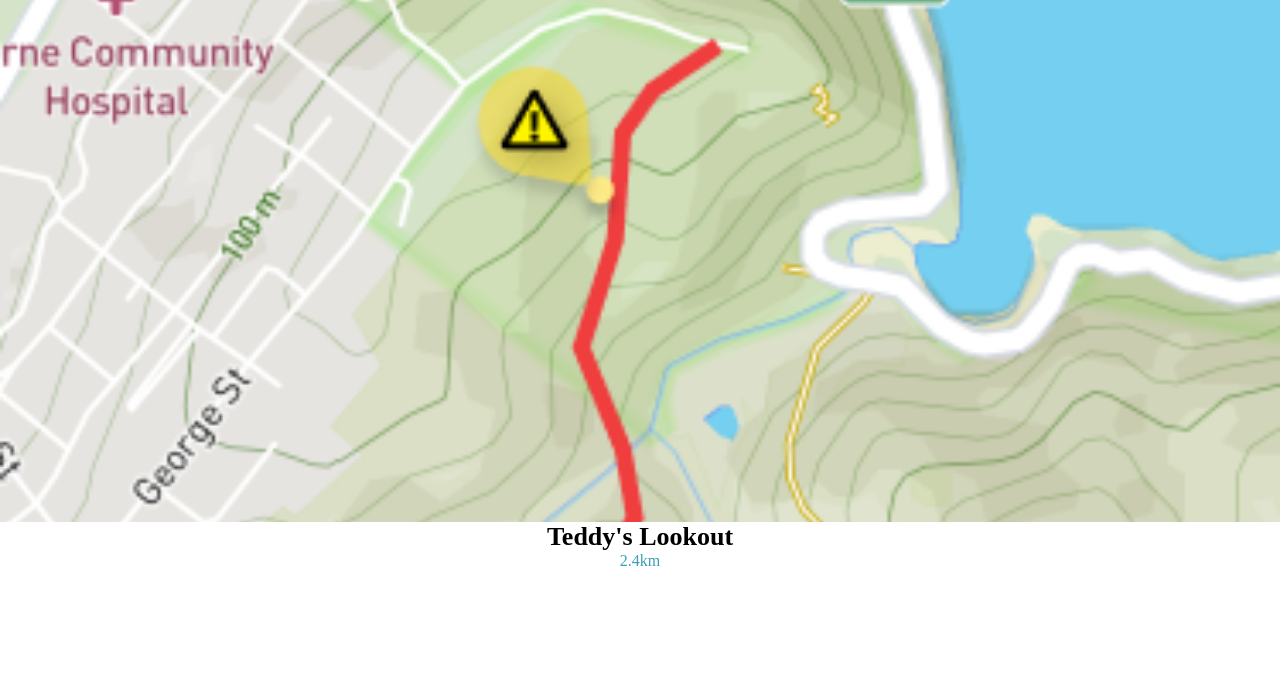
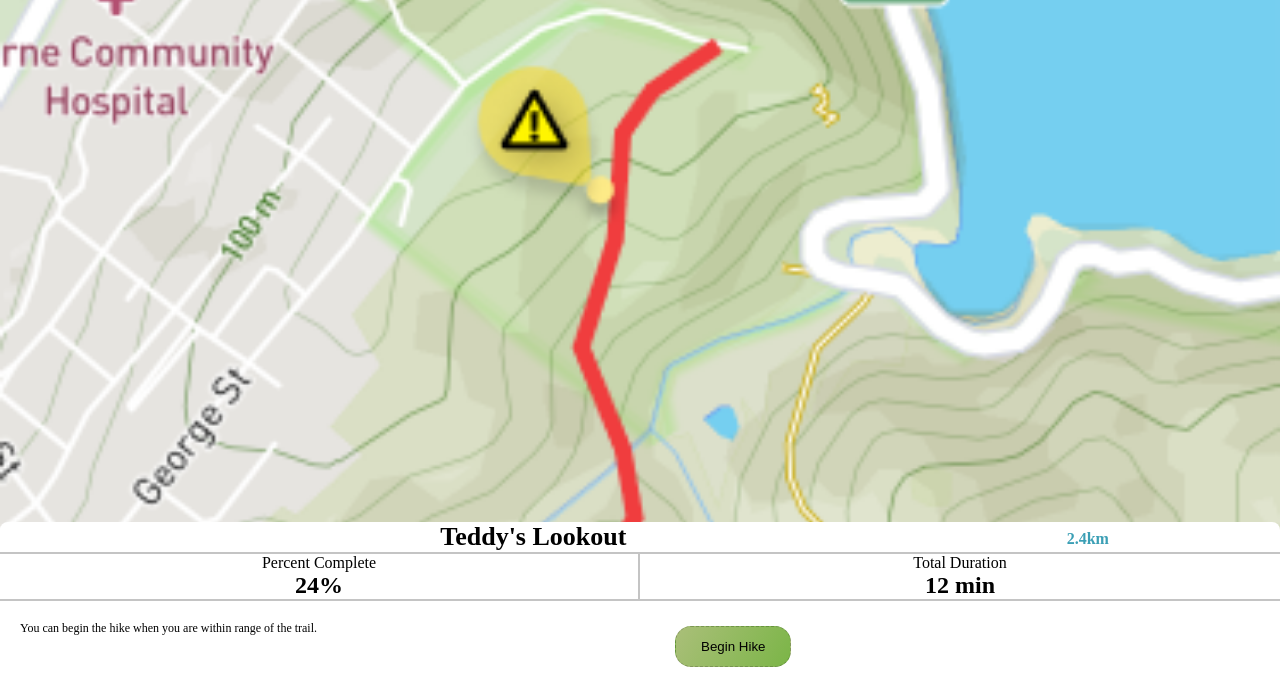
Before and after one commit to sareronald/trail-talk, a plain HTML site: page map.html in a window 1280 px wide. Shown: the part 118-810 px from the top of the page. Drawn offline with Linux system fonts and the light colour scheme; a web font is replaced by a local one.

Commit message:
setting up components on map page

```diff
--- a/css/style.css
+++ b/css/style.css
@@ -13,7 +13,8 @@
   --grid-b: 4;
   --grid-c: 6;
   --grid-d: 8;
-  --grid-e: 12;
+  --grid-e: 10;
+  --grid-f: 12;
 }
 
 .ln {
@@ -40,8 +41,12 @@ body {
   grid-column: span var(--grid-d);
 }
 
+.grid-10 {
+  grid-column: span var(--grid-e);
+}
+
 .grid-12 {
-  grid-column: span var(--grid-e);
+  grid-column: span var(--grid-f);
 }
 
 .flex {
@@ -100,11 +105,11 @@ body {
   font-style: normal;
 }
 
-.body-container {
+.map-container {
   background: url(/images/teddy-map.png);
   background-size: cover;
   width: 100vw;
-  height: 80vh;
+  height: 81vh;
 }
 
 .brand-font {
@@ -116,15 +121,28 @@ body {
   mix-blend-mode: overlay;
 }
 
+.container-12 {
+  display: grid;
+  grid-template-columns: repeat(12, 1fr);
+  border-radius: 8px 8px 0 0;
+  position: absolute;
+  width: 100vw;
+  top: 80vh;
+  background-color: #ffffff;
+}
+
 .title {
   font-family: "Helvetica Now Display";
   font-weight: 700;
   font-style: normal;
   font-size: 26px;
+  text-align: center;
 }
 
 .distance {
   color: var(--trail-teal);
+  font-weight: 800;
+  padding-top: 0.5rem;
 }
 
 #teddy-map {
@@ -134,3 +152,29 @@ body {
 .hike-info {
   text-align: center;
 }
+
+.hike-data {
+  text-align: center;
+  border: 2px #c4c4c4 solid;
+  border-left: 0;
+}
+
+.duration {
+  border-right: 0;
+}
+
+.small-text {
+  font-size: 12px;
+  padding: 20px;
+}
+
+.hike-button {
+  background-image: linear-gradient(120deg, #aabf79, #7bb547);
+  padding: 12px 25px;
+  border-radius: 16px;
+  border: 1.16px dashed rgba(0, 0, 0, 0.2);
+}
+
+.hike-padding {
+  margin: 25px 35px;
+}
--- a/map.html
+++ b/map.html
@@ -19,17 +19,33 @@
   </head>
 
   <body>
-    <div class="body-container">
+    <div class="map-container">
       <div class="brand-font">
         <h2>Trail</h2>
         <h2>Talk</h2>
       </div>
     </div>
-    <div class="hike-info">
-      <h1 class="title">
+    <div class="container-12">
+      <h1 class="title grid-10">
         Teddy's Lookout
       </h1>
-      <p class="distance">2.4km</p>
+      <p class="distance grid-2">2.4km</p>
+      <div class="grid-6 hike-data percentage">
+        <p>Percent Complete</p>
+        <h2>24%</h2>
+      </div>
+      <div class="grid-6 hike-data duration">
+        <p>Total Duration</p>
+        <h2>12 min</h2>
+      </div>
+      <div class="grid-6">
+        <p class="small-text">
+          You can begin the hike when you are within range of the trail.
+        </p>
+      </div>
+      <div class="grid-6 hike-padding">
+        <button class="hike-button">Begin Hike</button>
+      </div>
     </div>
   </body>
 </html>
```
